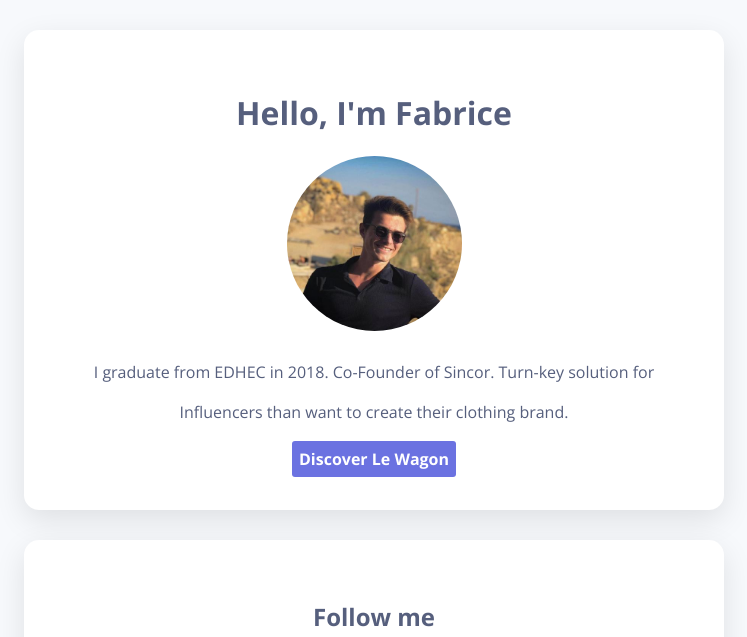
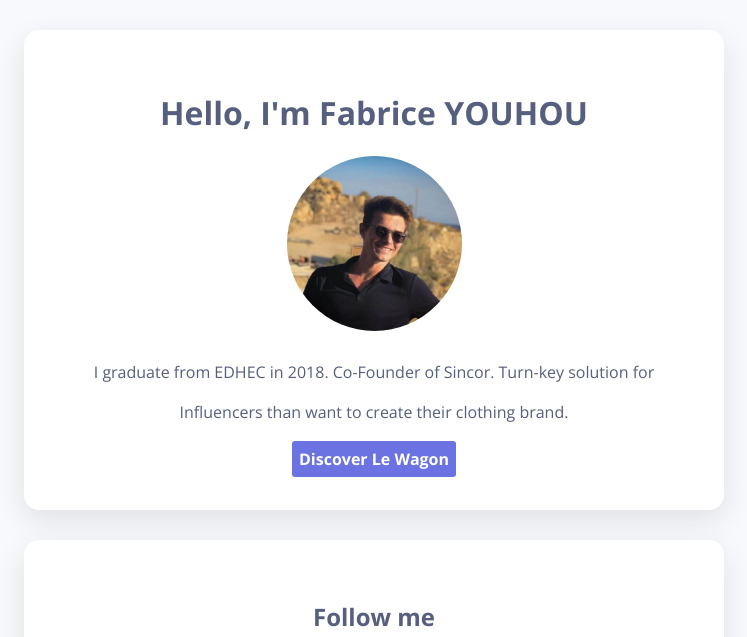
Before and after one commit to fabricescherer/profile, a plain HTML site: page index.html in a window 1280 px wide. Shown: the top 637 px of the page, without its empty margins (266-1013 px from the left). Drawn offline with nearby package versions, Linux system fonts and the light colour scheme.

Commit message:
trying to fix the folder

```diff
--- a/index.html
+++ b/index.html
@@ -11,7 +11,7 @@
 <body>
   <div class="container">
     <div class="white-card">
-      <h1>Hello, I'm Fabrice</h1>
+      <h1>Hello, I'm Fabrice YOUHOU</h1>
       <img src="images/fabrice.jpeg" class="avatar"alt="">
       <p>I graduate from EDHEC in 2018.
       Co-Founder of Sincor. Turn-key solution for Influencers than want to create their clothing brand.</p>
```
